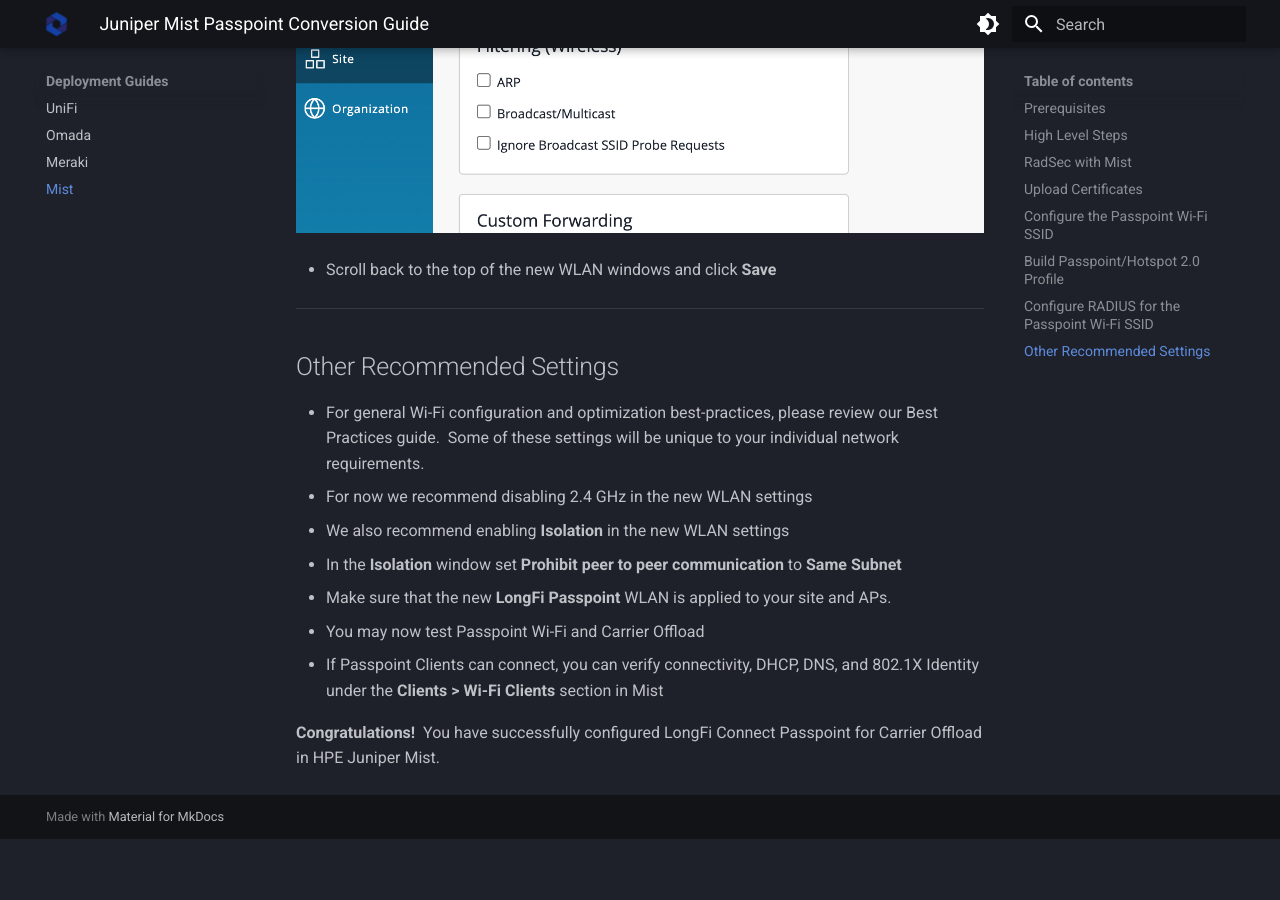
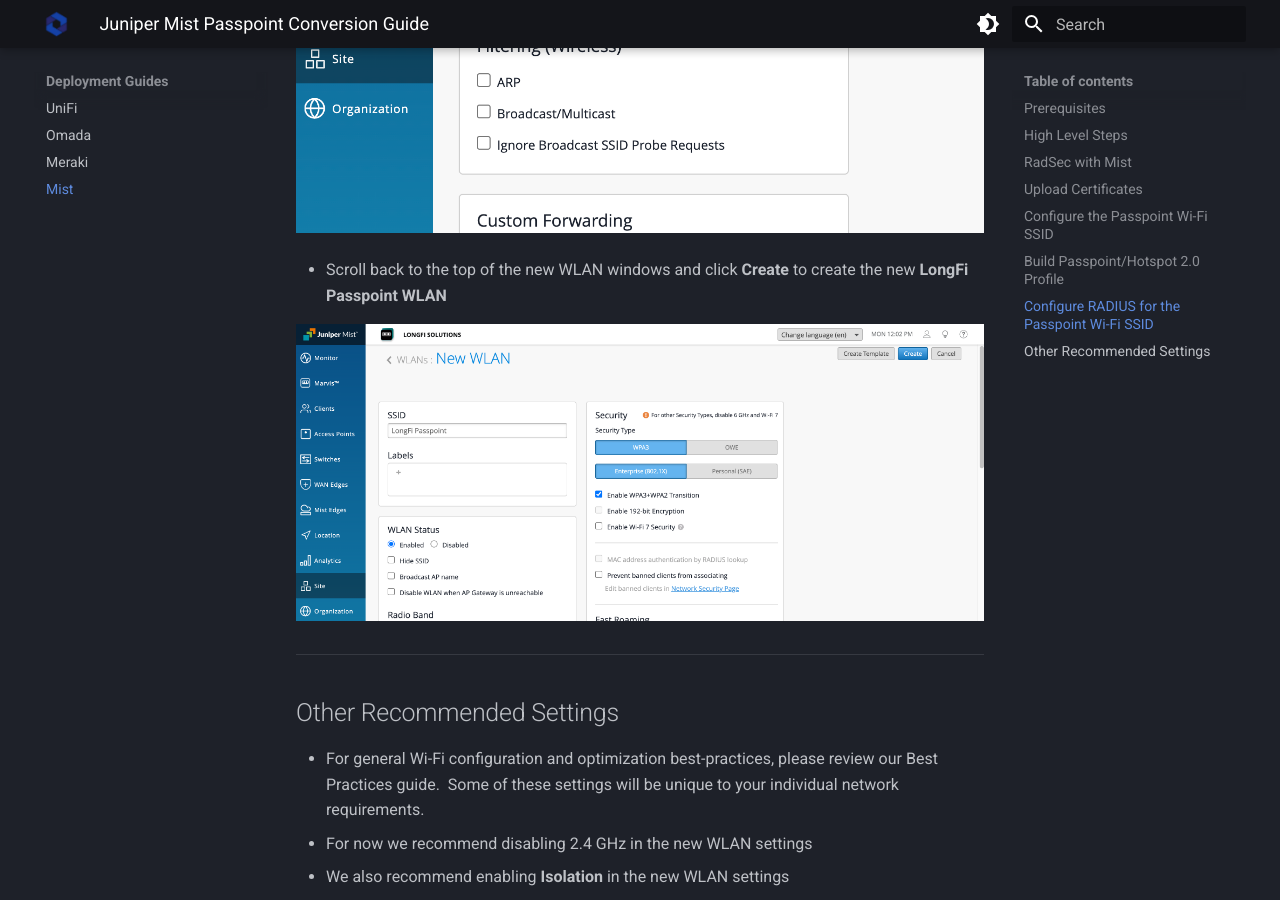
Before and after one commit to LongFi-Solutions/longfi-solutions.github.io, an MkDocs documentation site: the page built from docs/deployment/mist.md, in a window 1280 px wide and 900 px high, scrolled down 8538 px. Built offline with MkDocs 1.6.1 and Material for MkDocs 9.7.7, drawn with Linux system fonts in a browser that asks for light colours; before the commit the page ends 9377 px from its top, so only the background shows below that.

Commit message:
Update Deployment Guides “mist” +1

```diff
--- a/docs/deployment/mist.md
+++ b/docs/deployment/mist.md
@@ -142,7 +142,9 @@ Click **Add WLAN**
 
 ![](/assets/images/Mist-9-Isolation-1.png)
 
-- Scroll back to the top of the new WLAN windows and click **Save**
+- Scroll back to the top of the new WLAN windows and click **Create** to create the new **LongFi Passpoint WLAN**
+
+![](/assets/images/Mist-10-Create-WLAN.png)
 
 ***
 
```
Also changed, not shown: docs/assets/images/Mist-10-Create-WLAN.png (added).
